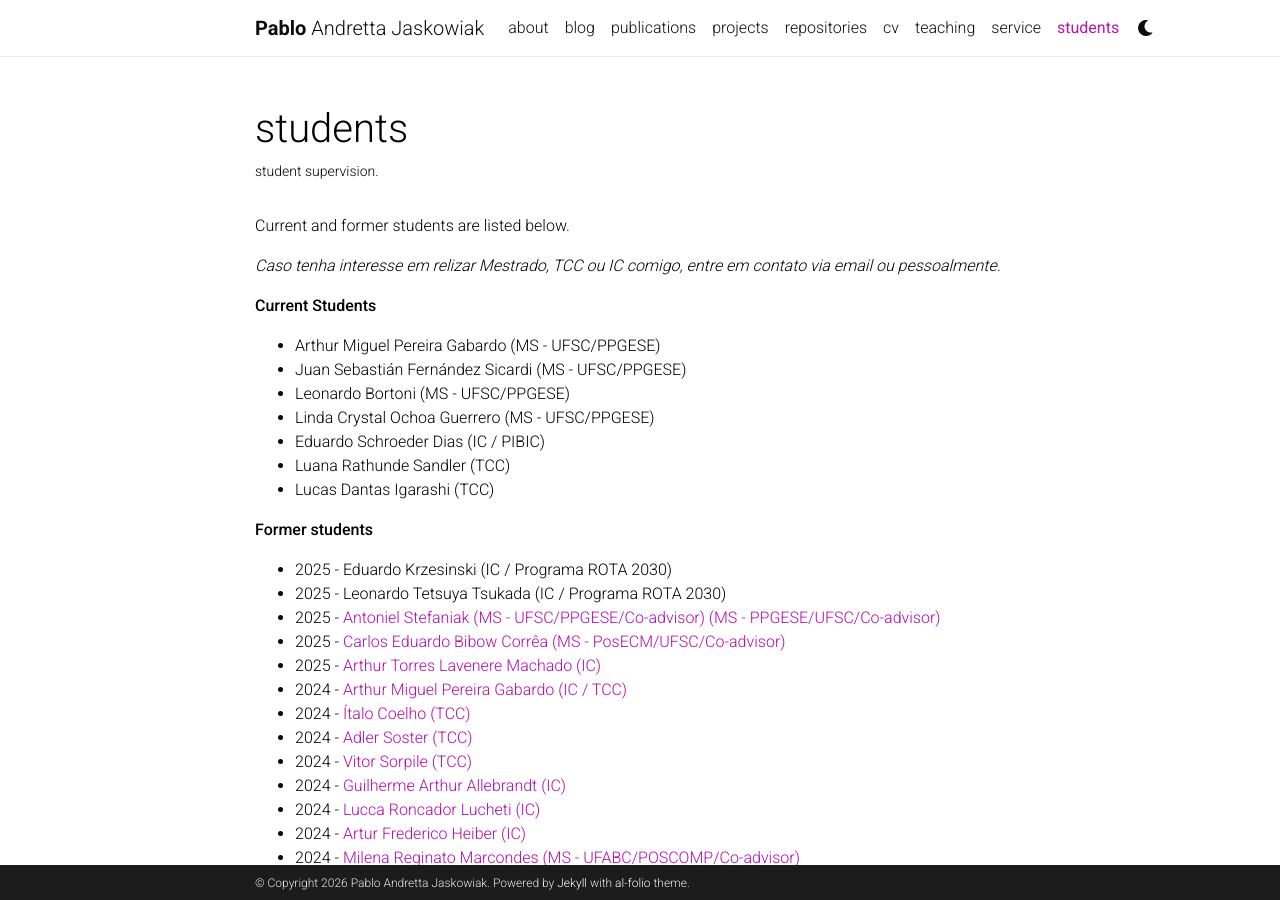
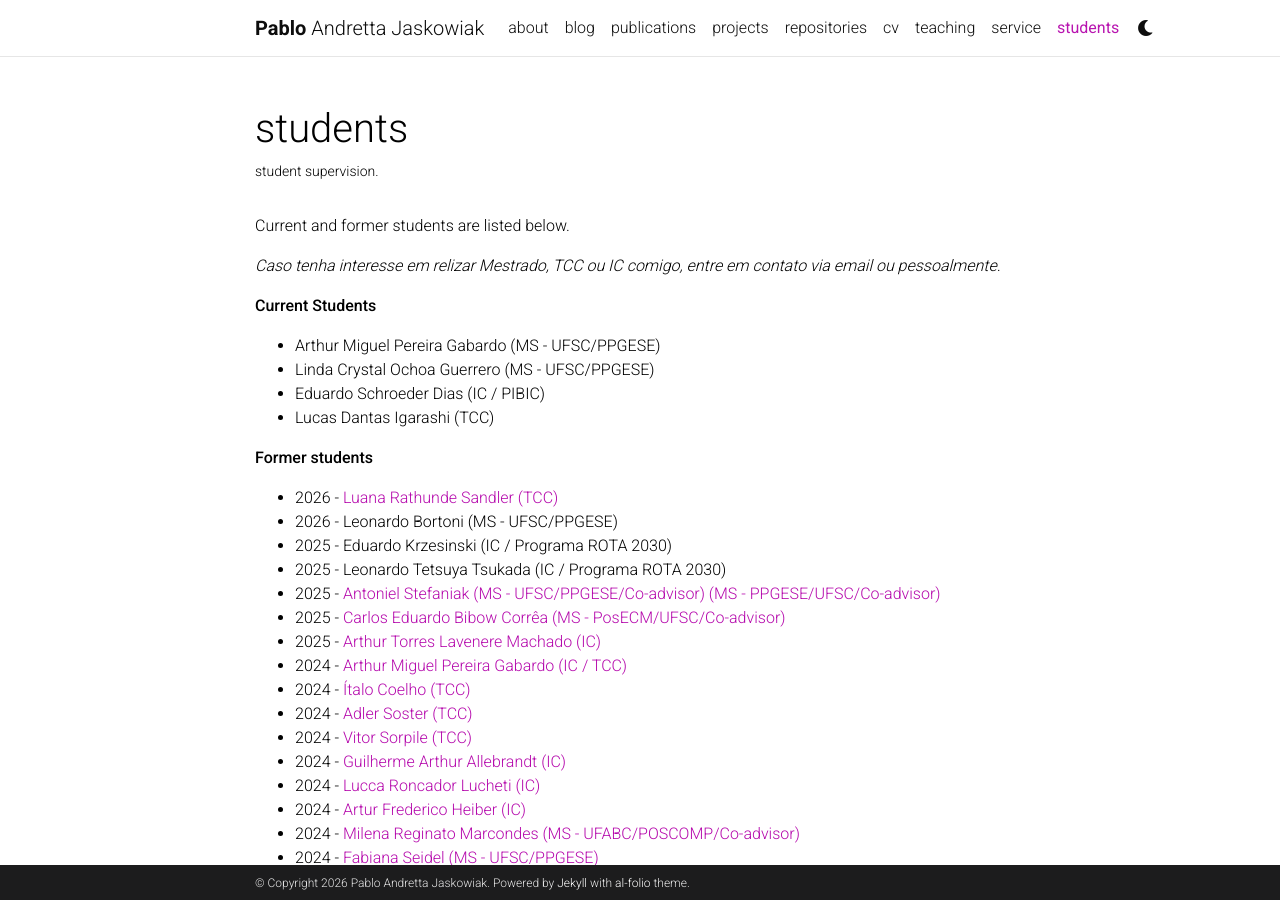
Before and after one commit to pajaskowiak/pajaskowiak.github.io, a Jekyll site: the page built from _pages/supervision.md, in a window 1280 px wide and 900 px high. Built offline with Jekyll 4.4.1, drawn with Linux system fonts in a browser that asks for light colours; comment, search, counter and statistics services are not loaded; a style sheet for code colours, icons or effects is not loaded.

Commit message:
students

```diff
--- a/_pages/supervision.md
+++ b/_pages/supervision.md
@@ -16,14 +16,13 @@ Current and former students are listed below.
 <strong>Current Students</strong>
 
 - Arthur Miguel Pereira Gabardo (MS - UFSC/PPGESE)
-- Juan Sebastián Fernández Sicardi (MS - UFSC/PPGESE)
-- Leonardo Bortoni (MS - UFSC/PPGESE)
 - Linda Crystal Ochoa Guerrero (MS - UFSC/PPGESE)
 - Eduardo Schroeder Dias (IC / PIBIC)
-- Luana Rathunde Sandler (TCC)
 - Lucas Dantas Igarashi (TCC)
 
 <strong>Former students</strong>
+- 2026 - <a href="https://repositorio.ufsc.br/handle/123456789/274049">Luana Rathunde Sandler (TCC)</a>
+- 2026 - Leonardo Bortoni (MS - UFSC/PPGESE)
 - 2025 - Eduardo Krzesinski (IC / Programa ROTA 2030)
 - 2025 - Leonardo Tetsuya Tsukada (IC / Programa ROTA 2030)
 - 2025 - <a href="https://repositorio.ufsc.br/handle/123456789/271237">Antoniel Stefaniak (MS - UFSC/PPGESE/Co-advisor) (MS - PPGESE/UFSC/Co-advisor)</a>
```
